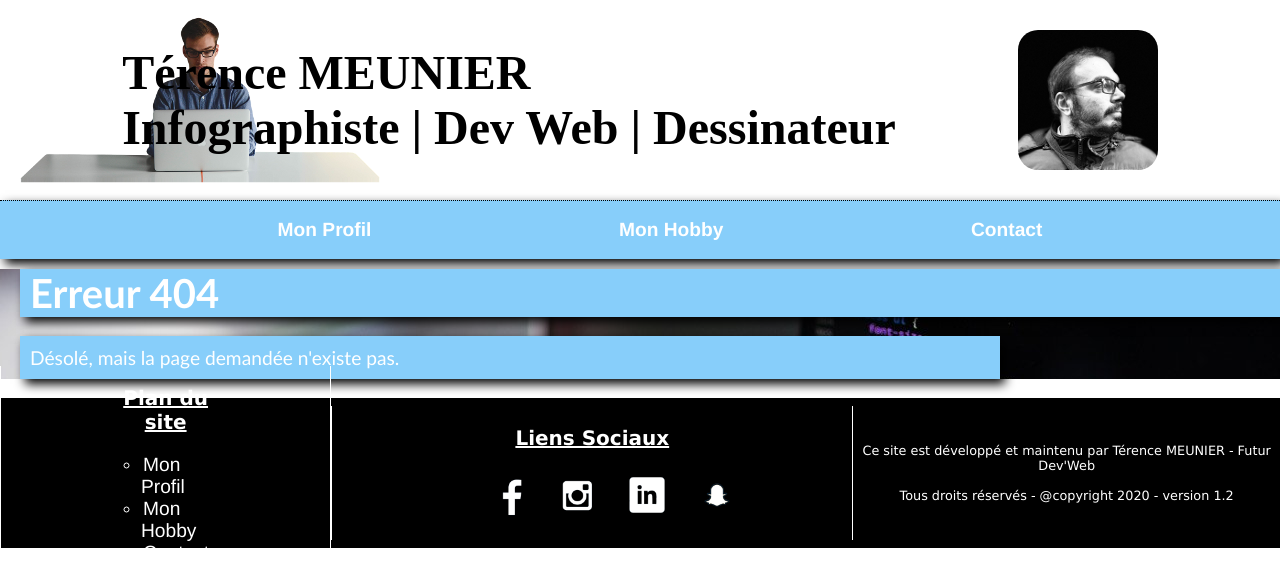
After one commit to terence-meunier/mon-cv, a PHP site: page /pages/404.php in a window 1280 px wide. The commit adds this page. Shown: the top 587 px of the page. Run offline with PHP 8.4, Linux system fonts and the light colour scheme.

Commit message:
feat(error404): Add page Error 404

```diff
--- a/index.php
+++ b/index.php
@@ -12,7 +12,7 @@
                 require 'pages/contact.php';
                 break;
             default :
-                require 'pages/profil.php';
+                require 'pages/404.php';
         }
     } else {
      require 'pages/profil.php';
--- /dev/null
+++ b/pages/404.php
@@ -0,0 +1,16 @@
+<?php
+$metaTitle = "Page introuvable";
+$metaDescription = "Erreur 404 page introuvable";
+require 'header.php';
+?>
+    <main>
+        <section>
+            <h1 class="main_style">Erreur 404</h1>
+            <p class="main_style">
+                Désolé, mais la page demandée n'existe pas.
+            </p>
+        </section>
+    </main>
+
+    <!-- On ajoute le footer à la page -->
+<?php require 'footer.php'; ?>
```
